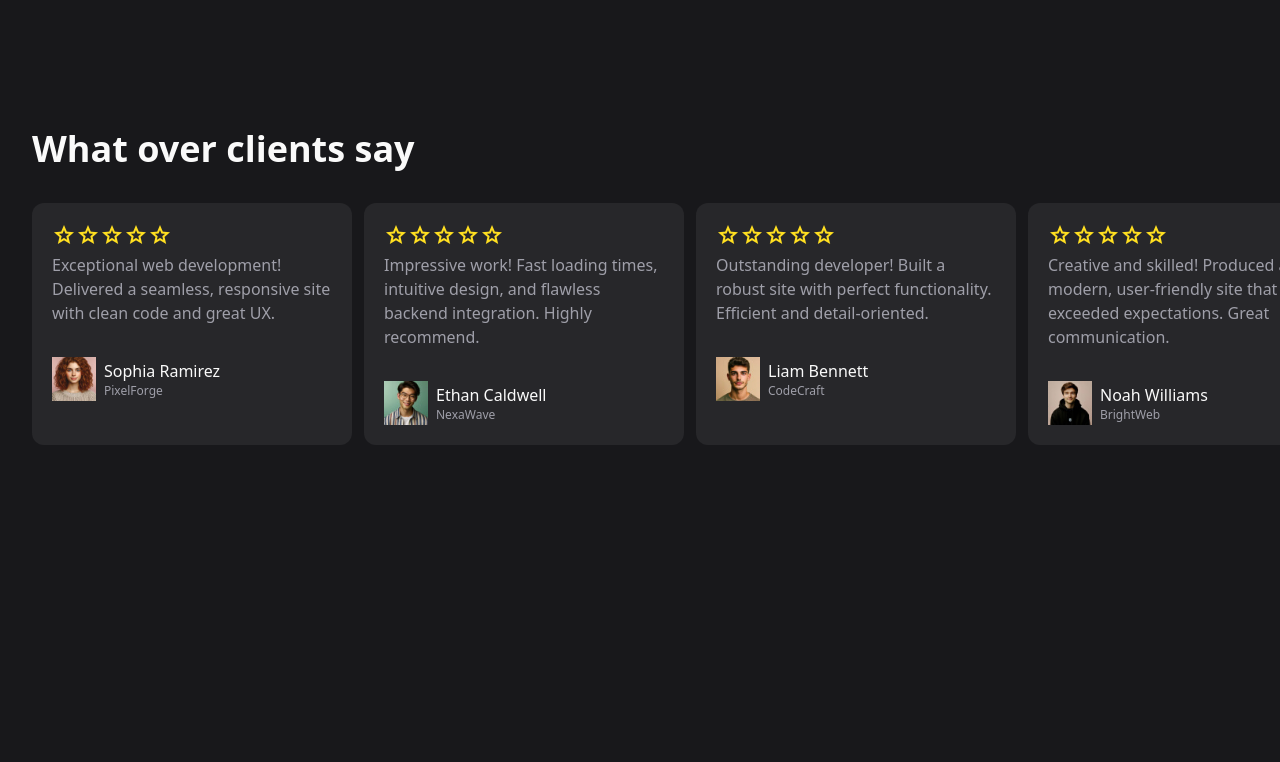
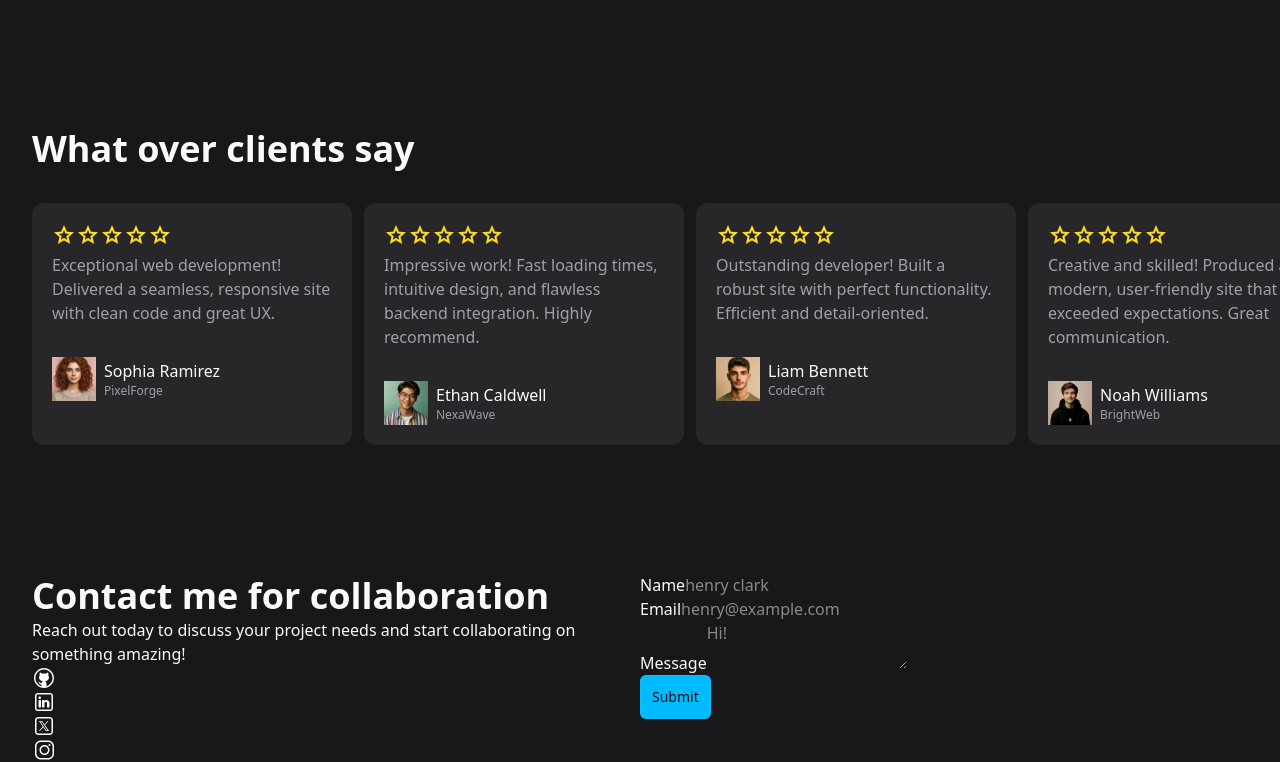
Before and after one commit to SaymaAmelia/Portfolio-website-practice, a React (Vite) app: page / in a window 1280 px wide. Shown: the part 2697-3459 px from the top of the page. Before the commit the page ends 3142 px from the top, so only its background shows below. Built offline with nearby package versions, Linux system fonts and the light colour scheme.

Commit message:
Contact_html_part done

```diff
--- a/src/App.jsx
+++ b/src/App.jsx
@@ -5,6 +5,7 @@
 import Skill from './components/Skill'
 import Work from './components/Work'
 import Review from './components/Review'
+import Contact from './components/Contact'
 
 
 const App = () => {
@@ -17,6 +18,7 @@
         <Skill/>
         <Work/>
        <Review/>
+       <Contact/>
        </main>
     </>
   )
--- /dev/null
+++ b/src/components/Contact.jsx
@@ -0,0 +1,134 @@
+import React from 'react'
+
+const socialLinks = [
+    {
+      href: 'https://www.github.com/codewithsadee-org',
+      icon: <svg width="24" height="24" viewBox="0 0 24 24" fill="none" xmlns="http://www.w3.org/2000/svg">
+        <path d="M12 2C6.48603 2 2 6.48604 2 12C2 17.514 6.48603 22 12 22C17.514 22 22 17.514 22 12C22 6.48604 17.514 2 12 2ZM12 3.5C16.7033 3.5 20.5 7.2967 20.5 12C20.5 15.8327 17.9785 19.0613 14.5 20.126V17.5684C14.5 16.6133 13.9497 15.7943 13.1543 15.3867C13.9276 15.2388 14.6457 14.9454 15.249 14.5309C15.8522 14.1165 16.3232 13.5929 16.6228 13.0037C16.9224 12.4145 17.0421 11.7765 16.9718 11.1429C16.9015 10.5093 16.6434 9.89818 16.2188 9.36035C16.4405 8.67771 16.6883 7.48034 16.0996 6.53809C14.9647 6.53809 14.2323 7.31604 13.8828 7.7998C13.2853 7.60352 12.6459 7.5017 12 7.5C11.3537 7.50057 10.7136 7.60139 10.1152 7.79688C9.76487 7.31289 9.03311 6.53809 7.90039 6.53809C7.22486 7.61941 7.64246 8.78228 7.86621 9.25684C7.41288 9.79235 7.12862 10.4078 7.03781 11.0505C6.94699 11.6931 7.05233 12.3438 7.34478 12.9468C7.63723 13.5498 8.10809 14.087 8.71698 14.5124C9.32587 14.9379 10.0546 15.2389 10.8408 15.3896C10.1877 15.7262 9.69864 16.337 9.54883 17.0781H8.8916C8.2431 17.0781 7.99112 16.8146 7.64062 16.3701C7.29463 15.9256 6.92259 15.6269 6.47559 15.5029C6.23459 15.4774 6.07223 15.6607 6.28223 15.8232C6.99173 16.3062 7.0407 17.0968 7.3252 17.6143C7.5842 18.0803 8.11484 18.5 8.71484 18.5H9.5V20.126C6.02153 19.0613 3.5 15.8327 3.5 12C3.5 7.2967 7.29669 3.5 12 3.5Z" fill="currentColor" />
+      </svg>,
+      alt: 'GitHub'
+    },
+    {
+      href: 'https://www.linkedin.com/in/codewithsadee',
+      icon: <svg width="24" height="24" viewBox="0 0 24 24" fill="none" xmlns="http://www.w3.org/2000/svg">
+        <path d="M5.75 3C4.24011 3 3 4.24011 3 5.75V18.25C3 19.7599 4.24011 21 5.75 21H18.25C19.7599 21 21 19.7599 21 18.25V5.75C21 4.24011 19.7599 3 18.25 3H5.75ZM5.75 4.5H18.25C18.9491 4.5 19.5 5.05089 19.5 5.75V18.25C19.5 18.9491 18.9491 19.5 18.25 19.5H5.75C5.05089 19.5 4.5 18.9491 4.5 18.25V5.75C4.5 5.05089 5.05089 4.5 5.75 4.5ZM7.75 6.5C7.41848 6.5 7.10054 6.6317 6.86612 6.86612C6.6317 7.10054 6.5 7.41848 6.5 7.75C6.5 8.08152 6.6317 8.39946 6.86612 8.63388C7.10054 8.8683 7.41848 9 7.75 9C8.08152 9 8.39946 8.8683 8.63388 8.63388C8.8683 8.39946 9 8.08152 9 7.75C9 7.41848 8.8683 7.10054 8.63388 6.86612C8.39946 6.6317 8.08152 6.5 7.75 6.5ZM7 10C6.7235 10 6.5 10.2235 6.5 10.5V17C6.5 17.2765 6.7235 17.5 7 17.5H8.5C8.7765 17.5 9 17.2765 9 17V10.5C9 10.2235 8.7765 10 8.5 10H7ZM10.5 10C10.2235 10 10 10.2235 10 10.5V17C10 17.2765 10.2235 17.5 10.5 17.5H12C12.2765 17.5 12.5 17.2765 12.5 17V13.25C12.5 12.5605 13.0605 12 13.75 12C14.4395 12 15 12.5605 15 13.25V17C15 17.2765 15.2235 17.5 15.5 17.5H17C17.2765 17.5 17.5 17.2765 17.5 17V13C17.5 11.3455 16.1545 10 14.5 10C13.731 10 13.0315 10.293 12.5 10.7705V10.5C12.5 10.2235 12.2765 10 12 10H10.5Z" fill="currentColor" />
+      </svg>,
+      alt: 'LinkedIn'
+    },
+    {
+      href: 'https://x.com/codewithsadee_',
+      icon: <svg width="24" height="24" viewBox="0 0 24 24" fill="none" xmlns="http://www.w3.org/2000/svg">
+        <path d="M6.25 3C4.46403 3 3 4.46403 3 6.25V17.75C3 19.536 4.46403 21 6.25 21H17.75C19.536 21 21 19.536 21 17.75V6.25C21 4.46403 19.536 3 17.75 3H6.25ZM6.25 4.5H17.75C18.725 4.5 19.5 5.27497 19.5 6.25V17.75C19.5 18.725 18.725 19.5 17.75 19.5H6.25C5.27497 19.5 4.5 18.725 4.5 17.75V6.25C4.5 5.27497 5.27497 4.5 6.25 4.5ZM6.91406 7L10.7822 12.5283L6.91113 17H7.93262L11.2344 13.1758L13.9102 17H17.1289L13.0127 11.1172L16.5684 7H15.5684L12.5615 10.4717L10.1328 7H6.91406ZM8.46777 7.84766H9.74902L15.5752 16.1523H14.2939L8.46777 7.84766Z" fill="currentColor" />
+      </svg>,
+      alt: 'Twitter X'
+    },
+    {
+      href: 'https://www.instagram.com/codewithsadee',
+      icon: <svg width="25" height="24" viewBox="0 0 25 24" fill="none" xmlns="http://www.w3.org/2000/svg">
+        <path d="M8.75 2.5C5.58319 2.5 3 5.08319 3 8.25V15.75C3 18.9164 5.5831 21.5 8.75 21.5H16.25C19.4165 21.5 22 18.9165 22 15.75V8.25C22 5.0831 19.4164 2.5 16.25 2.5H8.75ZM8.75 4H16.25C18.6056 4 20.5 5.8939 20.5 8.25V15.75C20.5 18.1055 18.6055 20 16.25 20H8.75C6.3939 20 4.5 18.1056 4.5 15.75V8.25C4.5 5.89381 6.39381 4 8.75 4ZM17.5 6C16.9475 6 16.5 6.4475 16.5 7C16.5 7.5525 16.9475 8 17.5 8C18.0525 8 18.5 7.5525 18.5 7C18.5 6.4475 18.0525 6 17.5 6ZM12.5 7C9.74759 7 7.5 9.24759 7.5 12C7.5 14.7524 9.74759 17 12.5 17C15.2524 17 17.5 14.7524 17.5 12C17.5 9.24759 15.2524 7 12.5 7ZM12.5 8.5C14.4416 8.5 16 10.0584 16 12C16 13.9416 14.4416 15.5 12.5 15.5C10.5584 15.5 9 13.9416 9 12C9 10.0584 10.5584 8.5 12.5 8.5Z" fill="currentColor" />
+      </svg>,
+      alt: 'Instagram'
+    },
+  ];
+
+const Contact = () => {
+
+
+  return (
+    <section className='section' id='contact'>
+        <div className='container lg:grid lg:grid-cols-2 lg:items-stretch   '>
+           <div>
+           <h2 className='heading-2'>
+              Contact me for collaboration
+            </h2>
+
+            <p>
+               Reach out today to discuss your project needs and start collaborating on something amazing!
+            </p>
+
+            <div>
+                {socialLinks.map(({href, icon, alt}, key)=>(
+                    <a
+                    key={key}
+                    href={href}
+                    target='_blank'
+                    className='social-icon'
+                    aria-label={alt}
+                    >
+                        {icon}
+                    </a>
+                ))}
+            </div>
+           </div>
+{/* form part start here */}
+           <form action=""
+           method='POST'
+           className=''
+           >
+              <div>
+                <div>
+                    <label htmlFor="name"
+                    className='label'
+                    >
+                        Name
+
+                    </label>
+                    <input type="text"
+                    name="name"
+                    id="name"
+                    autoComplete='name'
+                    required
+                    placeholder='henry clark'
+                    className='text-field'
+                    />
+                </div>
+
+                <div>
+                    <label htmlFor="email"
+                    className='label'
+                    >
+                       Email
+
+                    </label>
+                    <input type="email"
+                    name="email"
+                    id="email"
+                    autoComplete='email'
+                    required
+                    placeholder='henry@example.com'
+                    className='text-field'
+                    />
+                </div>
+              </div>
+               <div>
+                <label htmlFor="massage"
+                className='label'
+                >
+                    Message
+
+                </label>
+                <textarea
+                 name="massage"
+                 id='massage'
+                 placeholder='Hi!'
+                 required
+                 className='text-field'>
+
+                 </textarea>
+
+               </div>
+
+               <button className='btn btn-primary'
+               type='submit'>
+                Submit
+               </button>
+
+           </form>
+
+        </div>
+
+    </section>
+  )
+}
+
+export default Contact
```
